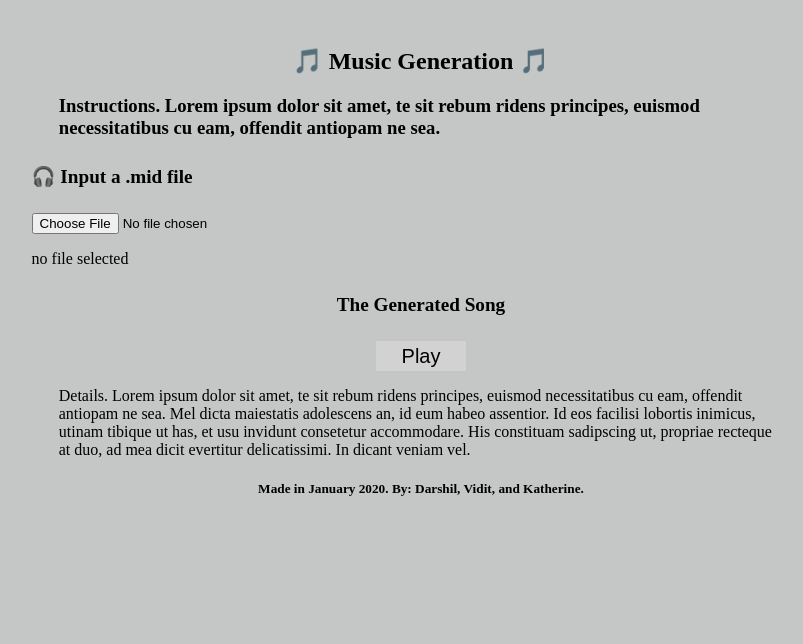
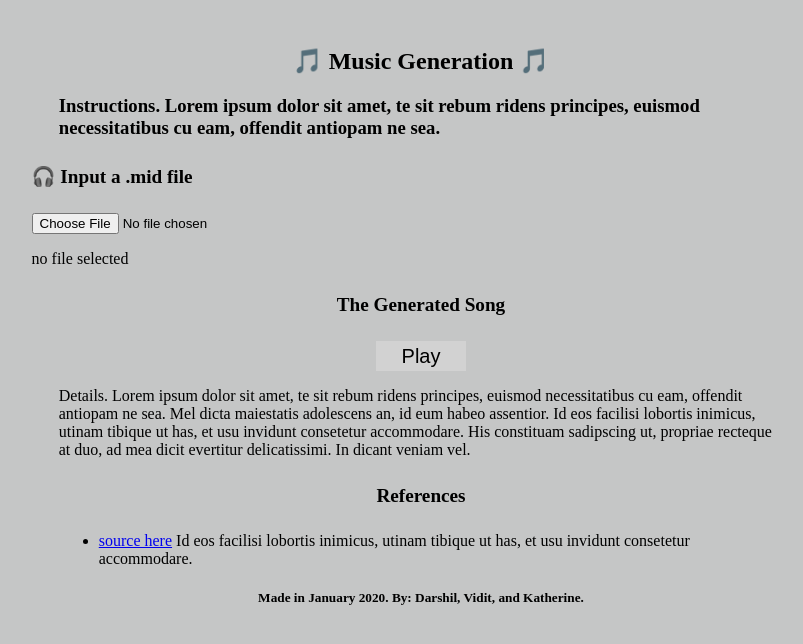
Before and after one commit to darshil-kaneria/BoilerMake2020, a website: page web/Main.html in a window 1280 px wide. Shown: the whole page, without its empty margins (219-1022 px from the left). Drawn offline with Linux system fonts and the light colour scheme; a script that the page names is missing.

Commit message:
Added References
References are added to main

```diff
--- a/web/Main.html
+++ b/web/Main.html
@@ -93,6 +93,10 @@
       }
     </script>
     <p class="details"> Details. Lorem ipsum dolor sit amet, te sit rebum ridens principes, euismod necessitatibus cu eam, offendit antiopam ne sea. Mel dicta maiestatis adolescens an, id eum habeo assentior. Id eos facilisi lobortis inimicus, utinam tibique ut has, et usu invidunt consetetur accommodare. His constituam sadipscing ut, propriae recteque at duo, ad mea dicit evertitur delicatissimi. In dicant veniam vel. </p>
+    <h4 class="references">References</h4>
+    <ul>
+      <li><a href="#">source here</a> Id eos facilisi lobortis inimicus, utinam tibique ut has, et usu invidunt consetetur accommodare.</li>
+    </ul>
   </body>
   <footer>
     <h5>Made in January 2020. By: Darshil, Vidit, and Katherine.</h5>
--- a/web/style_main.css
+++ b/web/style_main.css
@@ -89,3 +89,12 @@ button{
   font-size: 350%;
   margin-left: 5%;
 }
+
+.references{
+  text-align: center;
+}
+
+ul{
+  margin-left: 10%;
+  margin-right: 10%;
+}
```
